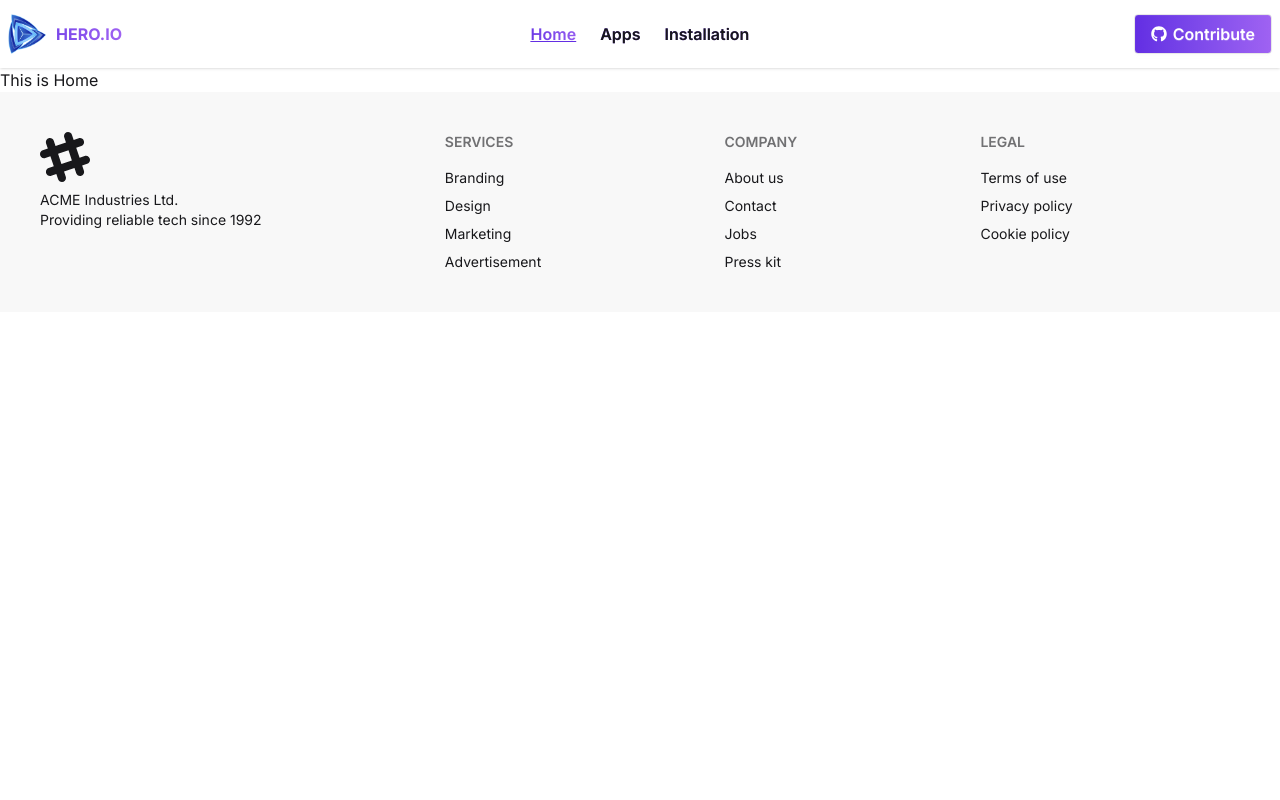
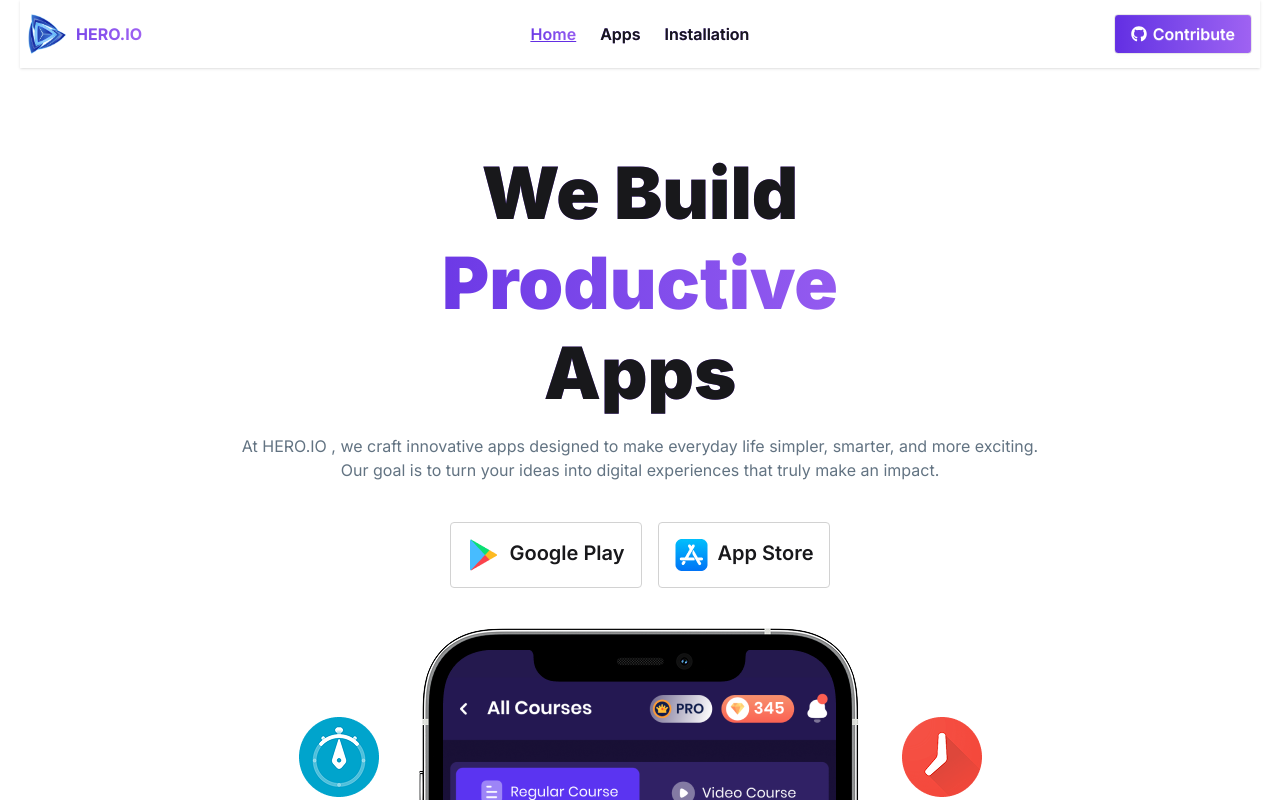
Before and after one commit to RHR-code/B12-A08-Hero-Apps, a React (Vite) app: page / in a window 1280 px wide. Shown: the top 800 px of the page. Built offline with nearby package versions, Linux system fonts and the light colour scheme.

Commit message:
added content for banner section

```diff
--- a/src/Layouts/MainLayout.jsx
+++ b/src/Layouts/MainLayout.jsx
@@ -5,7 +5,7 @@ import Footer from "../Components/Footer";
 
 const MainLayout = () => {
   return (
-    <div>
+    <div className="max-w-[1600px] mx-auto px-5">
       <Navbar />
       <Outlet />
       <Footer />
--- a/src/Pages/Home.jsx
+++ b/src/Pages/Home.jsx
@@ -1,7 +1,35 @@
 import React from "react";
-
+import playImg from "../assets/playstore.png";
+import appImg from "../assets/appstore.png";
+import banner from "../assets/hero.png";
 const Home = () => {
-  return <div>This is Home</div>;
+  return (
+    <>
+      <div className="">
+        <div className="flex flex-col items-center">
+          <div>
+            <h1 className="max-w-[600px] mx-auto text-center leading-tight font-black text-4xl md:text-7xl bg-gradient-to-r from-[#632EE3] to-[#9F62F2] bg-clip-text mt-20">
+              We Build <span className="text-transparent">Productive</span> Apps
+            </h1>
+            <p className="max-w-[815px] mx-auto text-center text-[#627382] mt-4 mb-10">
+              At HERO.IO , we craft innovative apps designed to make everyday
+              life simpler, smarter, and more exciting. Our goal is to turn your
+              ideas into digital experiences that truly make an impact.
+            </p>
+            <div className="flex flex-col md:flex-row items-center gap-4 justify-center mb-10 ">
+              <button className="text-xl font-semibold flex border p-4 gap-2.5 rounded-sm border-[#D2D2D2]">
+                <img src={playImg} alt="" /> Google Play
+              </button>
+              <button className="text-xl font-semibold flex border p-4 gap-2.5 rounded-sm border-[#D2D2D2]">
+                <img src={appImg} alt="" /> App Store
+              </button>
+            </div>
+          </div>
+          <img src={banner} alt="" />
+        </div>
+      </div>
+    </>
+  );
 };
 
 export default Home;
```
Also changed, not shown: src/assets/appstore.png (added), src/assets/playstore.png (added).
